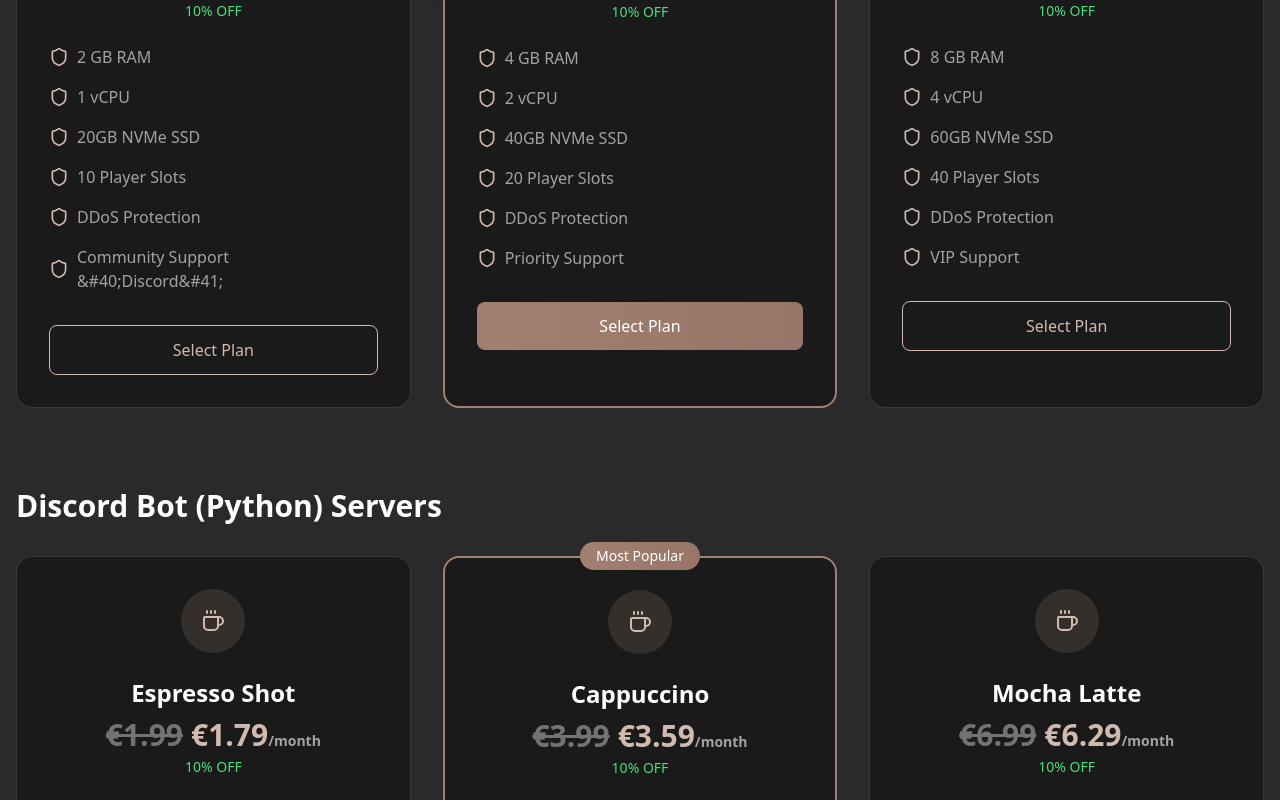
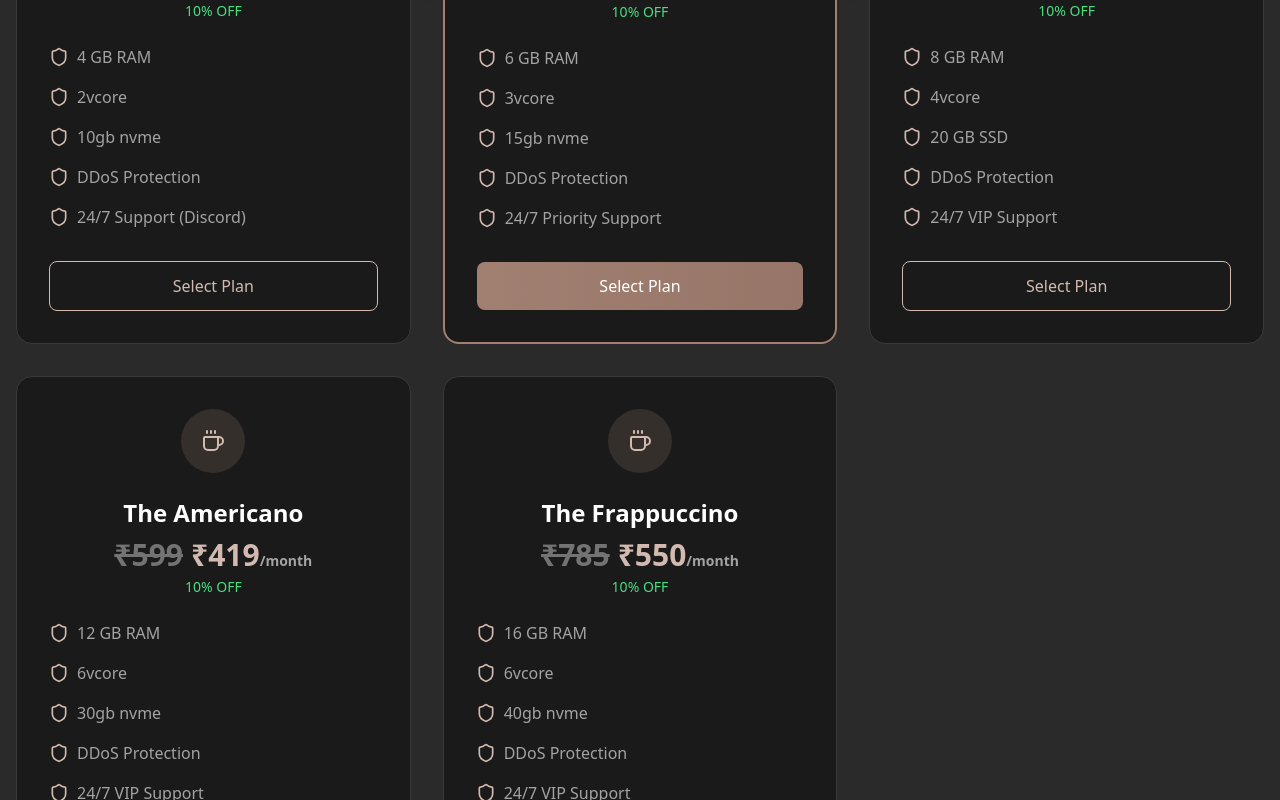
Before and after one commit to XD-coder/EspressoWeb-main, a Next.js app: page /all-plans in a window 1280 px wide. Shown: the part 640-1440 px from the top of the page. Built offline with nearby package versions, Linux system fonts and the light colour scheme.

Commit message:
updated plan details

```diff
--- a/src/app/all-plans/page.tsx
+++ b/src/app/all-plans/page.tsx
@@ -11,46 +11,69 @@ const gameCategories = [
     plans: [
   {
     name: 'The Single Shot',
-        price: '€2.99',
-        discountedPrice: '€2.69',
+    price: '₹249',
+    discountedPrice: '₹149',
     features: [
-          '2 GB RAM',
-          '1 vCPU',
-          '20GB NVMe SSD',
-          '10 Player Slots',
+      '4 GB RAM',
+      '2vcore',
+      '10gb nvme',
       'DDoS Protection',
-          'Community Support &#40;Discord&#41;'
+      '24/7 Support (Discord)'
     ],
-        icon: <Gamepad className="w-6 h-6" />
+    icon: <Coffee className="w-6 h-6" />
   },
   {
     name: 'The Double Shot',
-        price: '€4.99',
-        discountedPrice: '€4.49',
+    price: '₹399',
+    discountedPrice: '₹239',
     features: [
-          '4 GB RAM',
-          '2 vCPU',
-          '40GB NVMe SSD',
-          '20 Player Slots',
+      '6 GB RAM',
+      '3vcore',
+      '15gb nvme',
       'DDoS Protection',
-          'Priority Support'
+      '24/7 Priority Support'
     ],
-        icon: <Server className="w-6 h-6" />,
+    icon: <CoffeeIcon className="w-6 h-6" />,
     popular: true
   },
   {
     name: 'The Latte',
-        price: '€8.99',
-        discountedPrice: '€8.09',
+    price: '₹499',
+    discountedPrice: '₹299',
     features: [
       '8 GB RAM',
-          '4 vCPU',
-          '60GB NVMe SSD',
-          '40 Player Slots',
+      '4vcore',
+      '20 GB SSD',
       'DDoS Protection',
-          'VIP Support'
+      '24/7 VIP Support'
     ],
-        icon: <Cpu className="w-6 h-6" />
+    icon: <Coffee className="w-6 h-6" />
+  },
+  {
+    name: 'The Americano',
+    price: '₹599',
+    discountedPrice: '₹419',
+    features: [
+      '12 GB RAM',
+      '6vcore',
+      '30gb nvme',
+      'DDoS Protection',
+      '24/7 VIP Support'
+    ],
+    icon: <Coffee className="w-6 h-6" />
+  },
+  {
+    name: 'The Frappuccino',
+    price: '₹785',
+    discountedPrice: '₹550',
+    features: [
+      '16 GB RAM',
+      '6vcore',
+      '40gb nvme',
+      'DDoS Protection',
+      '24/7 VIP Support'
+    ],
+    icon: <Coffee className="w-6 h-6" />
   }
     ]
   },
--- a/src/components/Header.tsx
+++ b/src/components/Header.tsx
@@ -25,7 +25,6 @@ export function Header() {
           <span className="text-brown-100">We are open! Enjoy 40% discount on everything</span>
         </div>
       </motion.div>
-
       <nav className="container mx-auto px-4 py-4 flex items-center justify-between">
         <motion.div
           initial={{ opacity: 0, x: -20 }}
--- a/src/components/Plans.tsx
+++ b/src/components/Plans.tsx
@@ -8,13 +8,12 @@ import Link from 'next/link'; // Import Link from Next.js
 const plans = [
   {
     name: 'The Single Shot',
-    price: '€3.99',
-    discountedPrice: '€3.59',
+    price: '₹249',
+    discountedPrice: '₹149',
     features: [
-      '2 GB RAM',
-      '1vcore',
-      '20gb nvme',
-      '10 Player Slots',
+      '4 GB RAM',
+      '2vcore',
+      '10gb nvme',
       'DDoS Protection',
       '24/7 Support (Discord)'
     ],
@@ -22,13 +21,12 @@ const plans = [
   },
   {
     name: 'The Double Shot',
-    price: '€5.99',
-    discountedPrice: '€5.39',
+    price: '₹399',
+    discountedPrice: '₹239',
     features: [
-      '4 GB RAM',
-      '2vcore',
-      '40gb nvme',
-      '25 Player Slots',
+      '6 GB RAM',
+      '3vcore',
+      '15gb nvme',
       'DDoS Protection',
       '24/7 Priority Support'
     ],
@@ -37,13 +35,12 @@ const plans = [
   },
   {
     name: 'The Latte',
-    price: '€9.99',
-    discountedPrice: '€8.99',
+    price: '₹499',
+    discountedPrice: '₹299',
     features: [
       '8 GB RAM',
-      '5vcore',
-      '60 GB SSD',
-      '50 Player Slots',
+      '4vcore',
+      '20 GB SSD',
       'DDoS Protection',
       '24/7 VIP Support'
     ],
```
Lines whose indentation alone changed are shown as unchanged.
